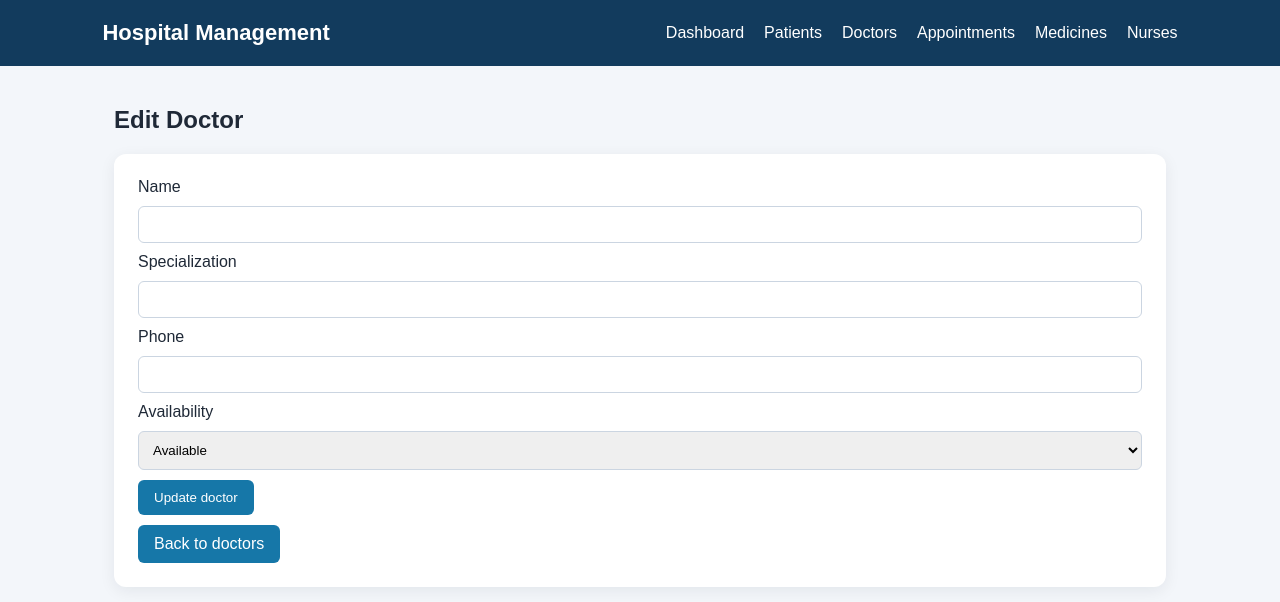
After one commit to marwanmohamed0097/Pingpong, a Python web app: template Hospital/templates/edit_doctor.html in a window 1280 px wide. The commit adds this page. Shown: the top 602 px of the page. Run offline with Jinja, Linux system fonts and the light colour scheme; the template is opened without the code that fills it, so the values that code supplies are empty.

Commit message:
Add doctor update feature

```diff
--- a/Hospital/templates/doctors.html
+++ b/Hospital/templates/doctors.html
@@ -50,6 +50,7 @@
                             <td>{{ doctor.name }}</td><td>{{ doctor.specialization }}</td>
                             <td>{{ doctor.phone }}</td><td>{{ doctor.availability }}</td>
                             <td>
+                                <a class="button" href="{{ url_for('edit_doctor', doctor_id=doctor.id) }}">Edit</a>
                                 <form method="post" action="{{ url_for('delete_doctor', doctor_id=doctor.id) }}">
                                     <button class="delete-button" type="submit">Delete</button>
                                 </form>
--- /dev/null
+++ b/Hospital/templates/edit_doctor.html
@@ -0,0 +1,48 @@
+<!DOCTYPE html>
+<html lang="en">
+<head>
+    <meta charset="UTF-8">
+    <meta name="viewport" content="width=device-width, initial-scale=1.0">
+    <title>Edit Doctor</title>
+    <link rel="stylesheet" href="{{ url_for('static', filename='css/style.css') }}">
+</head>
+<body>
+    <header class="topbar">
+        <h1>Hospital Management</h1>
+        <nav>
+            <a href="{{ url_for('dashboard') }}">Dashboard</a>
+            <a href="{{ url_for('patients') }}">Patients</a>
+            <a href="{{ url_for('doctors') }}">Doctors</a>
+            <a href="{{ url_for('appointments') }}">Appointments</a>
+            <a href="{{ url_for('medicines.medicine_list') }}">Medicines</a>
+            <a href="{{ url_for('nurses.nurse_list') }}">Nurses</a>
+        </nav>
+    </header>
+
+    <main class="container">
+        <h2>Edit Doctor</h2>
+        <section class="card form-card">
+            {% if error %}<p class="error">{{ error }}</p>{% endif %}
+            <form method="post">
+                <label for="name">Name</label>
+                <input id="name" name="name" value="{{ doctor.name }}" required>
+
+                <label for="specialization">Specialization</label>
+                <input id="specialization" name="specialization" value="{{ doctor.specialization }}" required>
+
+                <label for="phone">Phone</label>
+                <input id="phone" name="phone" value="{{ doctor.phone }}" required>
+
+                <label for="availability">Availability</label>
+                <select id="availability" name="availability" required>
+                    <option value="Available" {% if doctor.availability == "Available" %}selected{% endif %}>Available</option>
+                    <option value="Unavailable" {% if doctor.availability == "Unavailable" %}selected{% endif %}>Unavailable</option>
+                </select>
+
+                <button class="button" type="submit">Update doctor</button>
+                <a class="button" href="{{ url_for('doctors') }}">Back to doctors</a>
+            </form>
+        </section>
+    </main>
+</body>
+</html>
```
Also changed, not shown: Hospital/app.py (+56 -0 lines).
